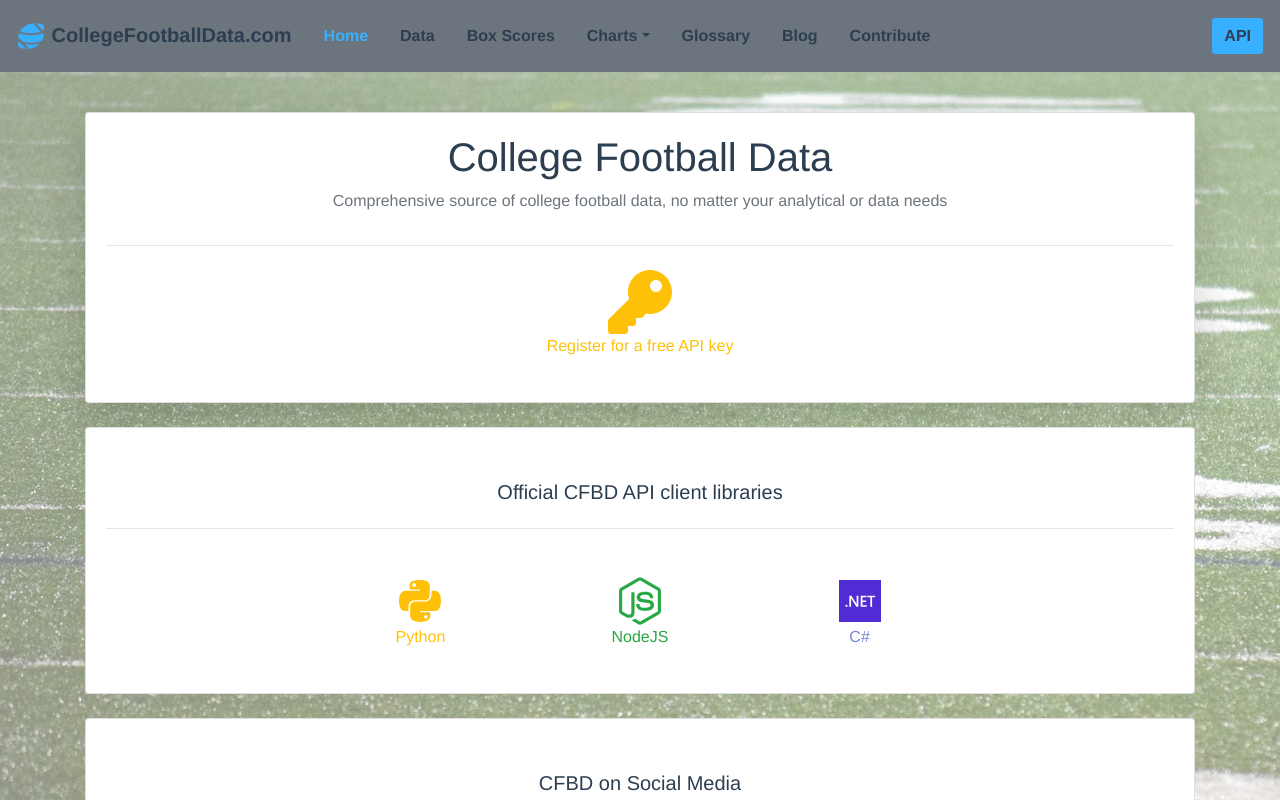
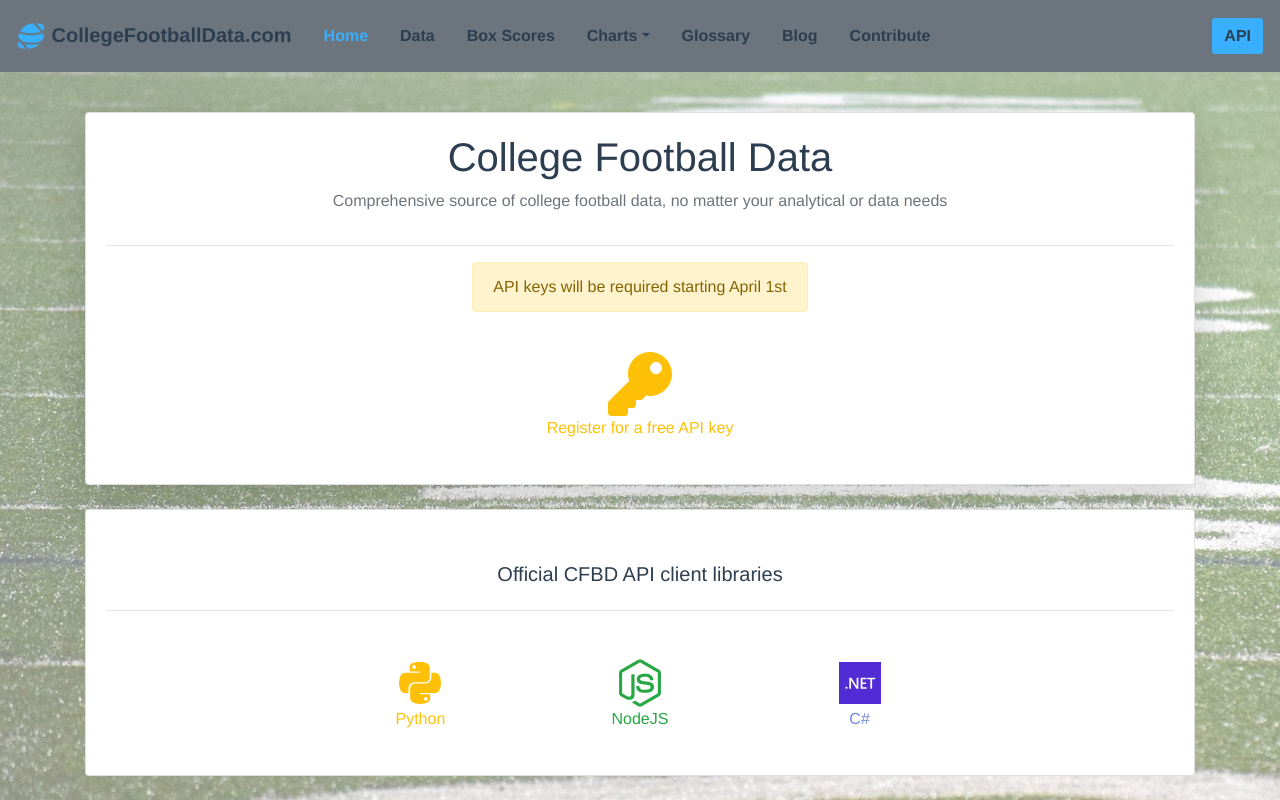
Before and after one commit to CFBD/cfb-web, a Vue app: page / in a window 1280 px wide. Shown: the top 800 px of the page. Built offline with nearby package versions, Linux system fonts and the light colour scheme; what @saeris/vue-spinners would draw is missing.

Commit message:
api key alert

```diff
--- a/src/views/Home.vue
+++ b/src/views/Home.vue
@@ -13,6 +13,13 @@
                 </b-col>
             </b-row>
             <hr />
+            <b-row>
+                <b-col />
+                <b-col>
+                    <b-alert show variant="warning">API keys will be required starting April 1st</b-alert>
+                </b-col>
+                <b-col />
+            </b-row>
             <b-row class='mt-4 mb-4'>
                 <b-col />
                 <b-col>
```
